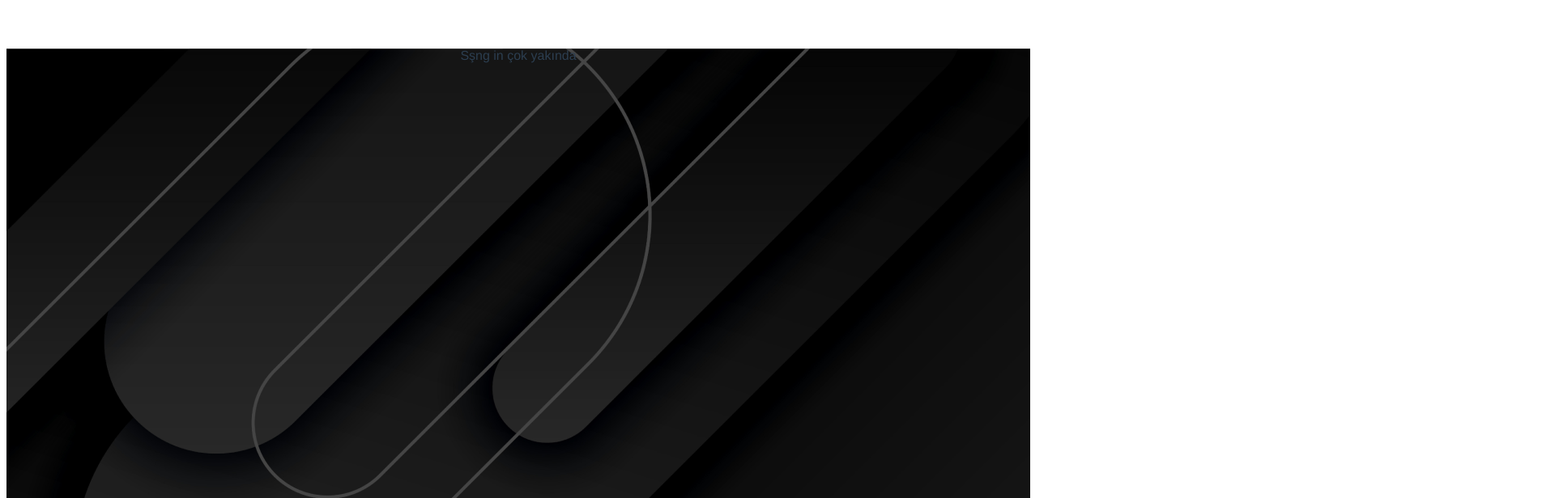
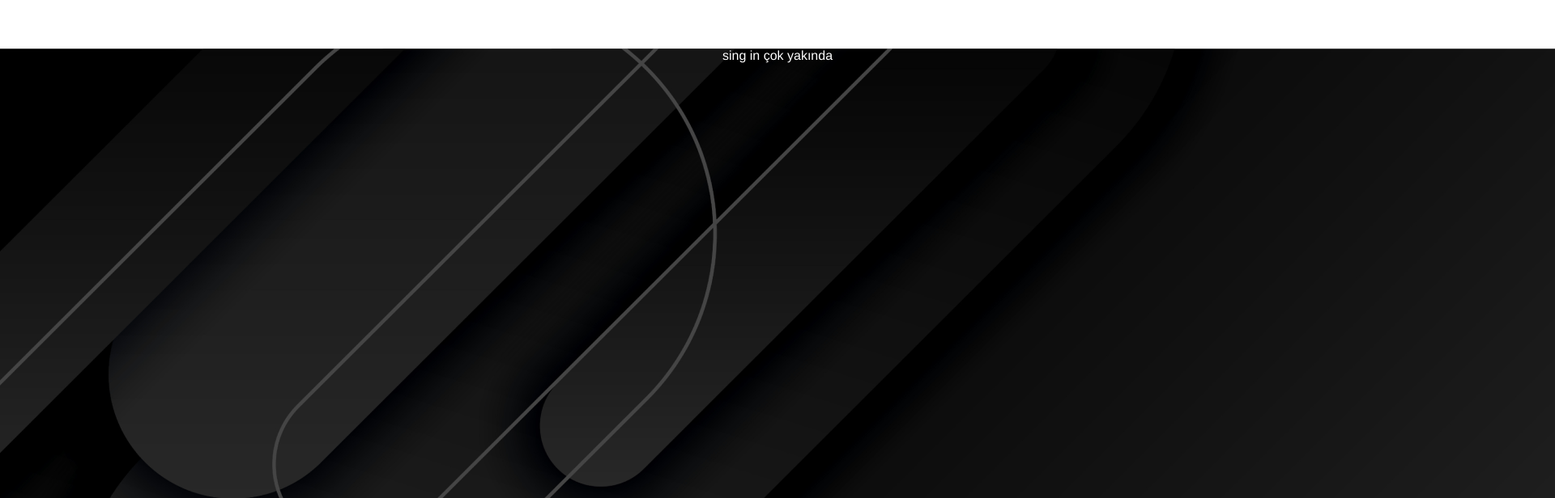
Before and after one commit to mahmali/vue-baslangic-uygulamalar, a Vue app: page /#/singin in a window 1280 px wide. Shown: the top 616 px of the page at 81% size, 1920 px wide, since content can reach past the window. Built offline with nearby package versions, Linux system fonts and the light colour scheme.

Commit message:
Css'ler yazıldı

```diff
--- a/index.html
+++ b/index.html
@@ -3,10 +3,11 @@
   <head>
     <meta charset="utf-8">
     <meta name="viewport" content="width=device-width,initial-scale=1.0">
-    <title>Deneme</title>
+    <title></title>
+    <link rel="stylesheet" href="src/styles/app.css">
   </head>
   <body>
-    <div id="app"></div>
+    <div id="app">html sayfası</div>
     <!-- built files will be auto injected -->
   </body>
 </html>
--- a/src/App.vue
+++ b/src/App.vue
@@ -11,4 +11,8 @@ export default {
 </script>
 
 <style>
+#app {
+  margin: 0 auto;
+  background-color: #2c3e50;
+}
 </style>
--- a/src/components/Singin.vue
+++ b/src/components/Singin.vue
@@ -2,7 +2,7 @@
   <div class="container">
     <div class="row">
       <div class="col-md-12">
-        <p>Sşng in çok yakında</p>
+        <p>sing in çok yakında</p>
       </div>
     </div>
   </div>
@@ -16,10 +16,12 @@ export default {
 <style scoped>
 .container{
   background-color: #2c3e50;
+  background-position: center center;
   background: url(../assets/singin/bg-black.png) no-repeat;
   width: 1920px;
-  width: 1920px;
-  width: 100%;
-  height: 1117px;
+  height: 1240px;
+}
+div.col-md-12{
+  color: white;
 }
 </style>
--- /dev/null
+++ b/src/styles/app.css
@@ -0,0 +1,7 @@
+
+*{
+  margin: 0;
+  padding: 0;
+  border: 0;
+  font: inherit;
+}
```
Also changed, not shown: src/assets/singin/bg-black.png, src/assets/singin/bg-black1.png (added).
